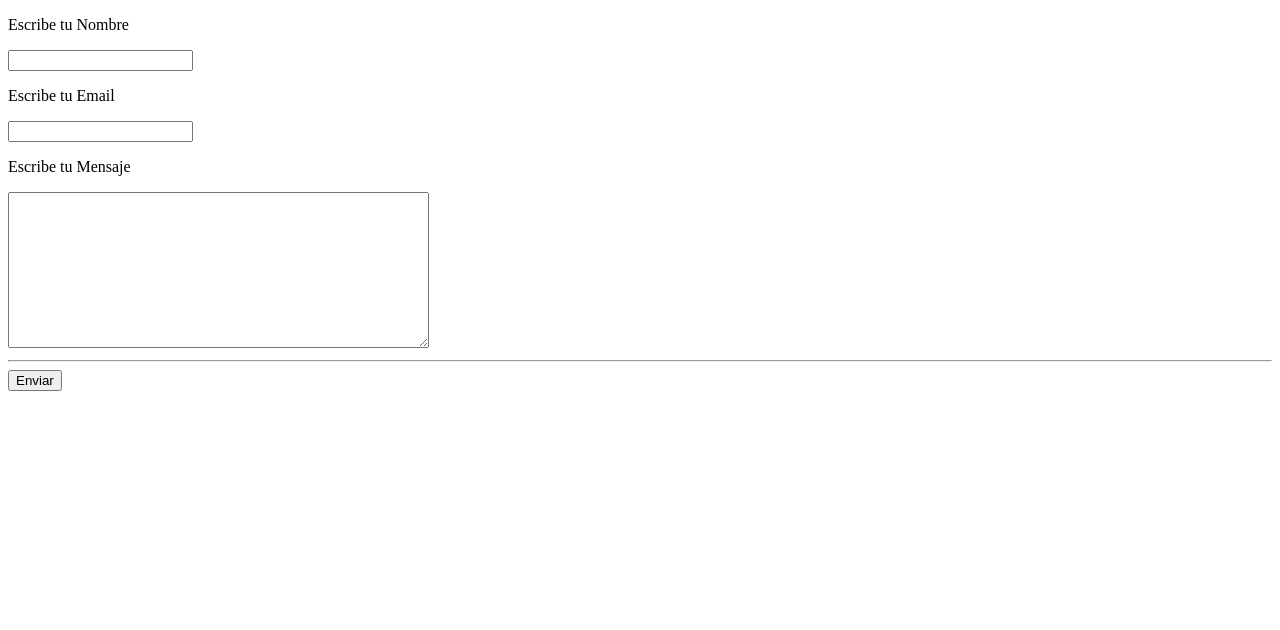
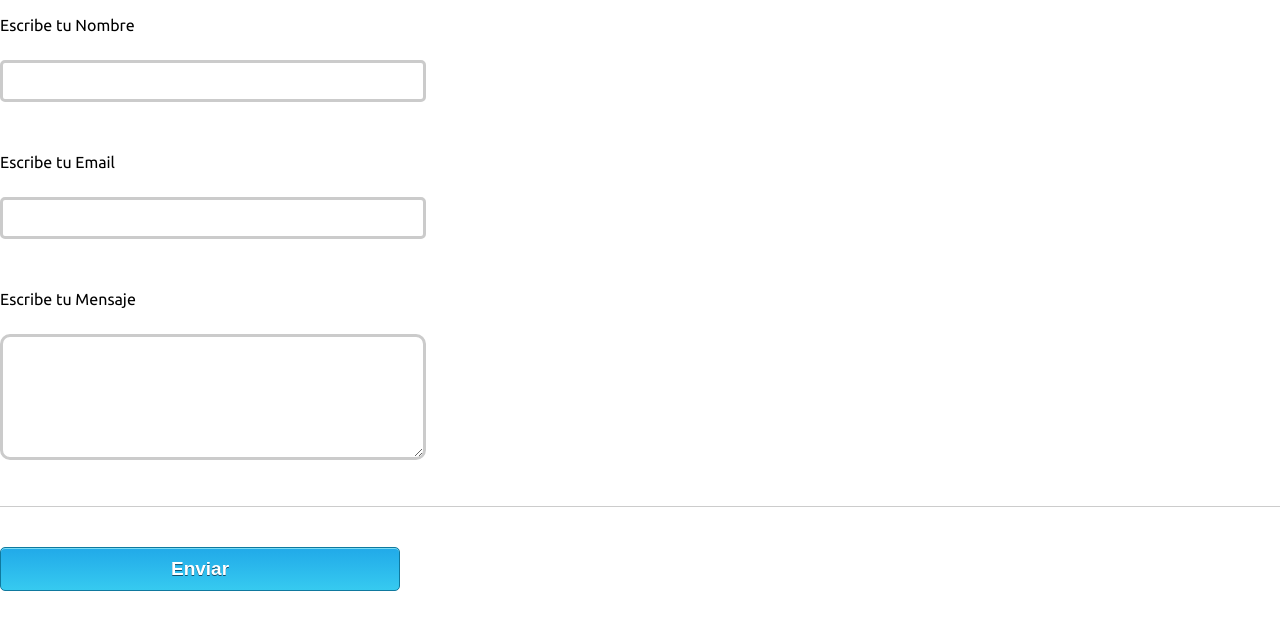
Before and after one commit to FR4NC1SC011/ParadigmasDeProgramacion, a plain HTML site: page Parcial1/Actividad3/form.html in a window 1280 px wide. Drawn offline with Linux system fonts and the light colour scheme.

Commit message:
Style.css Agregado

```diff
--- a/Parcial1/Actividad3/form.html
+++ b/Parcial1/Actividad3/form.html
@@ -5,6 +5,7 @@
     <meta http-equiv="X-UA-Compatible" content="IE=edge">
     <meta name="viewport" content="width=device-width, initial-scale=1.0">
     <title>Document</title>
+    <link href="style.css" rel="stylesheet">
 </head>
 <body>
    <form action="http://173.255.215.218/paradigmas/actividad_dos.php" method="POST">
--- /dev/null
+++ b/Parcial1/Actividad3/style.css
@@ -0,0 +1,46 @@
+@import "http://fonts.googleapis.com/css?family=Ubuntu";
+body{
+margin:0;
+padding:0;
+font-family:'Ubuntu',sans-serif
+}
+
+
+hr{
+border:0;
+border-top:1px solid #ccc;
+margin-bottom:30px
+}
+
+
+input{
+width:400px;
+padding:10px;
+margin-top:10px;
+margin-bottom:35px;
+border-radius:5px;
+border:3px solid #cbcbcb;
+font-size:14px
+}
+
+textarea{
+width:400px;
+height:100px;
+padding:10px;
+margin-top:10px;
+margin-bottom:35px;
+border-radius:10px;
+border:3px solid #cbcbcb;
+font-size:16px
+}
+
+input[type=submit]{
+background:linear-gradient(to bottom,#22abe9 5%,#36caf0 100%);
+box-shadow:inset 0 1px 0 0 #7bdcf4;
+border:1px solid #0F799E;
+color:#fff;
+font-size:19px;
+font-weight:700;
+cursor:pointer;
+text-shadow:0 1px 0 #13506D
+}
```
